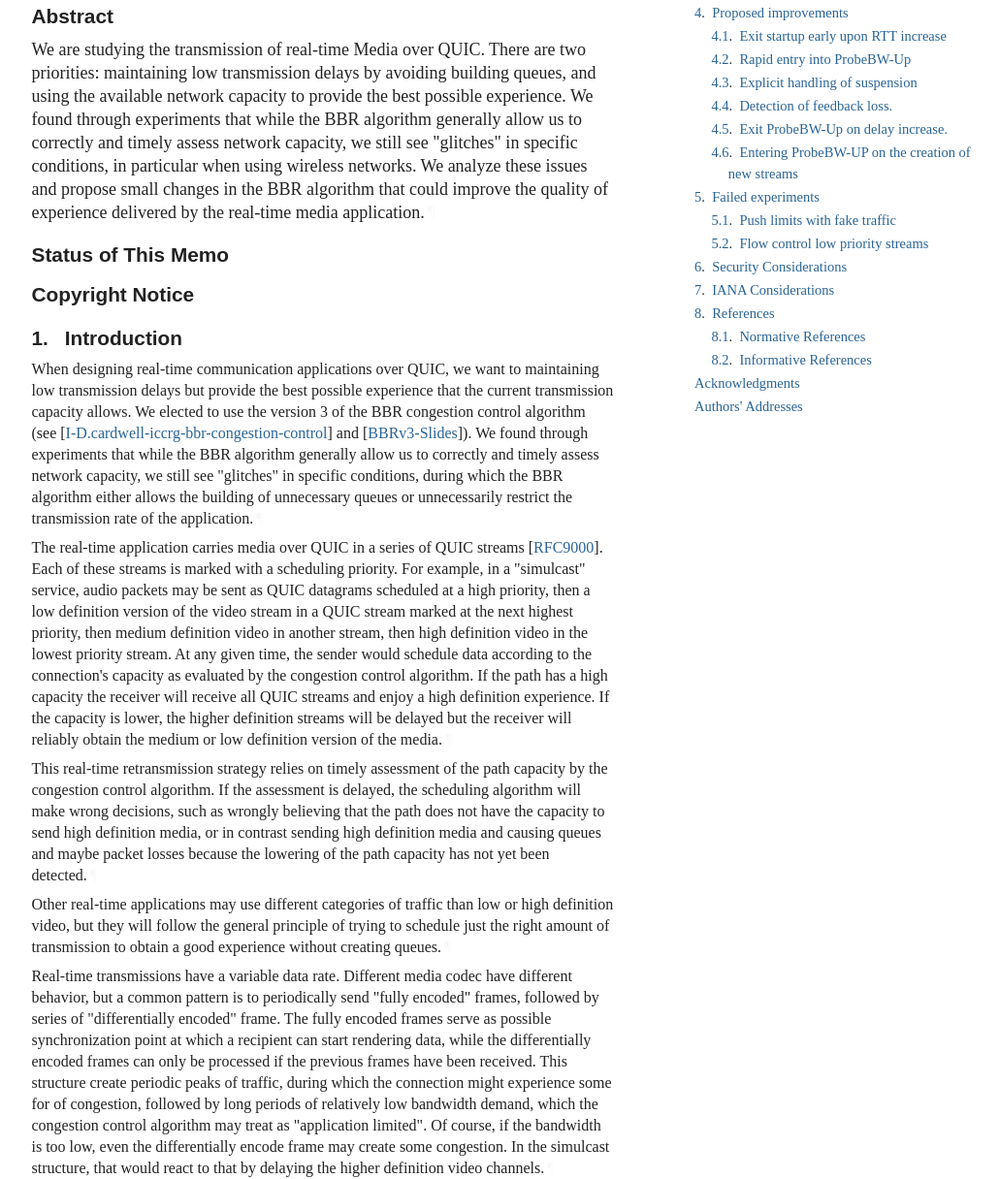
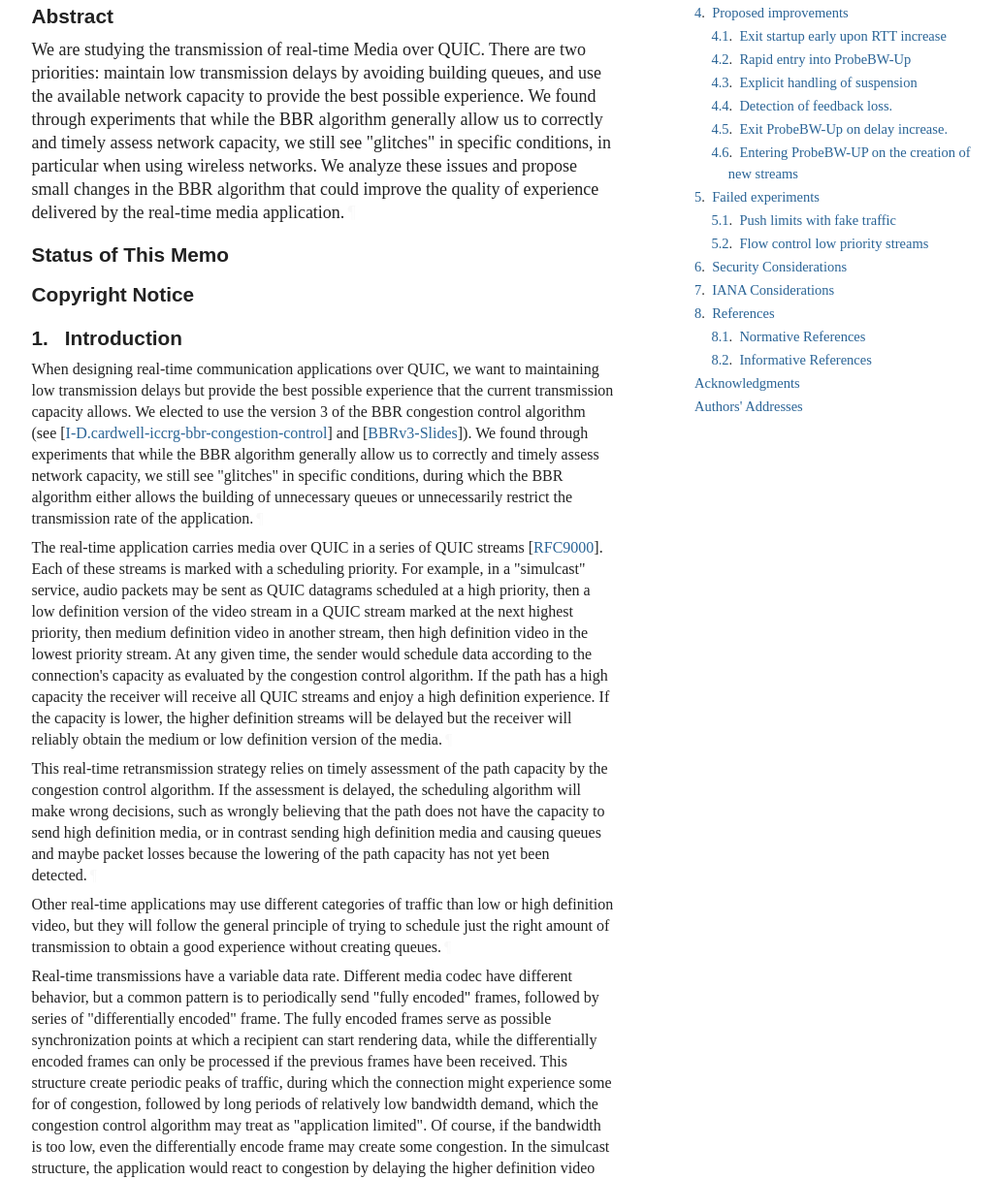
Before and after one commit to huitema/draft-huitema-ccwg-bbr-realtime, a plain HTML site: page review-pass/draft-huitema-ccwg-bbr-realtime.html in a window 1280 px wide. Shown: the part 348-1564 px from the top of the page at 97% size, without its empty margins (92-1122 px from the left). Drawn offline with Linux system fonts and the light colour scheme; a web font is replaced by a local one.

Commit message:
Script updating gh-pages from 8f82f64. [ci skip]

```diff
--- a/review-pass/draft-huitema-ccwg-bbr-realtime.html
+++ b/review-pass/draft-huitema-ccwg-bbr-realtime.html
@@ -10,8 +10,8 @@
 <meta content="Cullen Jennings" name="author">
 <meta content='
        We are studying the transmission of real-time Media over QUIC. There are
-two priorities: maintaining low transmission delays by avoiding building queues, and
-using the available network capacity to provide the best possible
+two priorities: maintain low transmission delays by avoiding building queues, and
+use the available network capacity to provide the best possible
 experience. We found through experiments that while the BBR algorithm
 generally allow us to correctly and timely assess network capacity,
 we still see "glitches" in specific conditions, in particular when
@@ -1081,8 +1081,8 @@ svg :is([fill="white"], [fill^="#fff"]) {
 <section id="section-abstract">
       <h2 id="abstract"><a href="#abstract" class="selfRef">Abstract</a></h2>
 <p id="section-abstract-1">We are studying the transmission of real-time Media over QUIC. There are
-two priorities: maintaining low transmission delays by avoiding building queues, and
-using the available network capacity to provide the best possible
+two priorities: maintain low transmission delays by avoiding building queues, and
+use the available network capacity to provide the best possible
 experience. We found through experiments that while the BBR algorithm
 generally allow us to correctly and timely assess network capacity,
 we still see "glitches" in specific conditions, in particular when
@@ -1269,14 +1269,14 @@ without creating queues.<a href="#section-1-4" class="pilcrow">¶</a></p>
 <p id="section-1-5">Real-time transmissions have a variable data rate. Different media codec have
 different behavior, but a common pattern is to periodically send "fully encoded"
 frames, followed by series of "differentially encoded" frame. The fully encoded
-frames serve as possible synchronization point at which a recipient can start
+frames serve as possible synchronization points at which a recipient can start
 rendering data, while the differentially encoded frames can only be processed
 if the previous frames have been received. This structure create periodic peaks
 of traffic, during which the connection might experience some for of congestion,
 followed by long periods of relatively low bandwidth demand, which the congestion
 control algorithm may treat as "application limited". Of course, if the bandwidth
 is too low, even the differentially encode frame may create some congestion. In the
-simulcast structure, that would react to that by delaying the higher definition
+simulcast structure, the application would react to congestion by delaying the higher definition
 video channels.<a href="#section-1-5" class="pilcrow">¶</a></p>
 <p id="section-1-6">In our experience, we see that BBR generally works well for these applications.
 However, we see problems
```
Also changed, not shown: index.html (+1 -1 lines), review-pass/draft-huitema-ccwg-bbr-realtime.txt.
